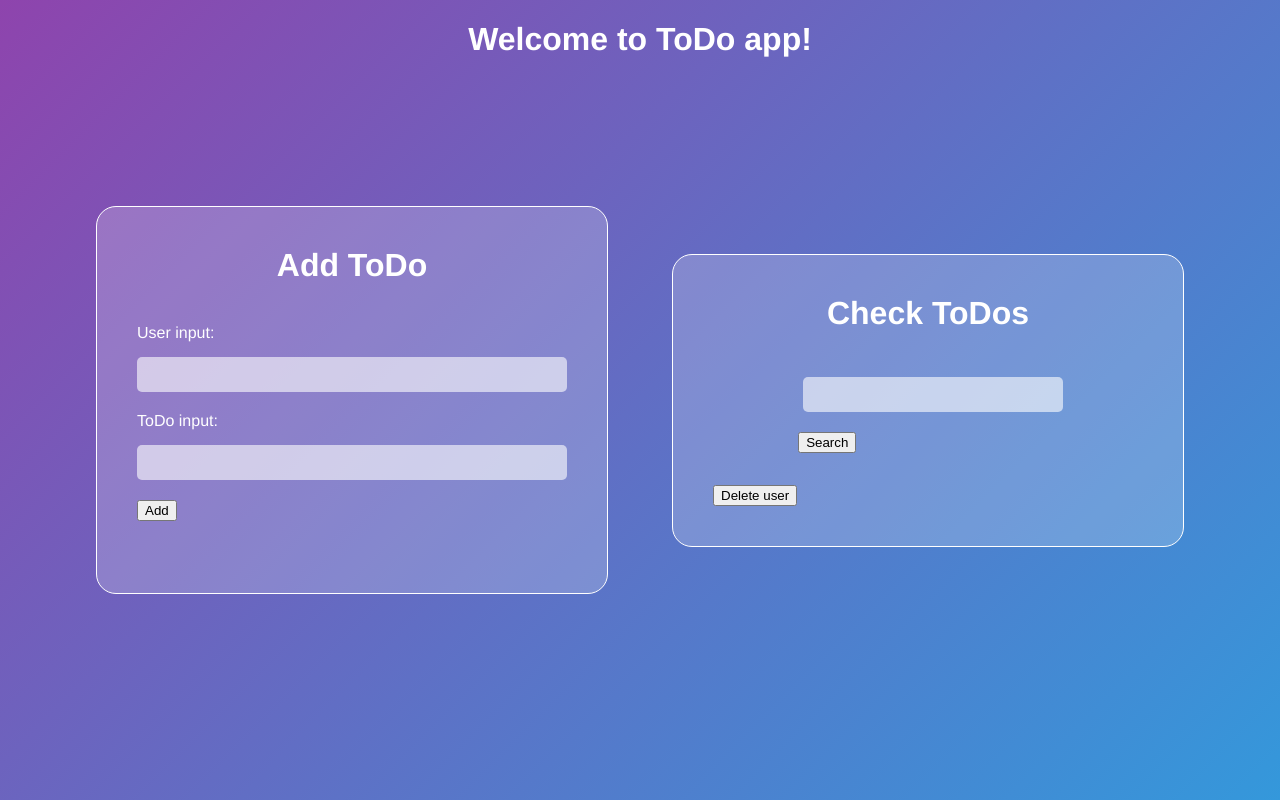
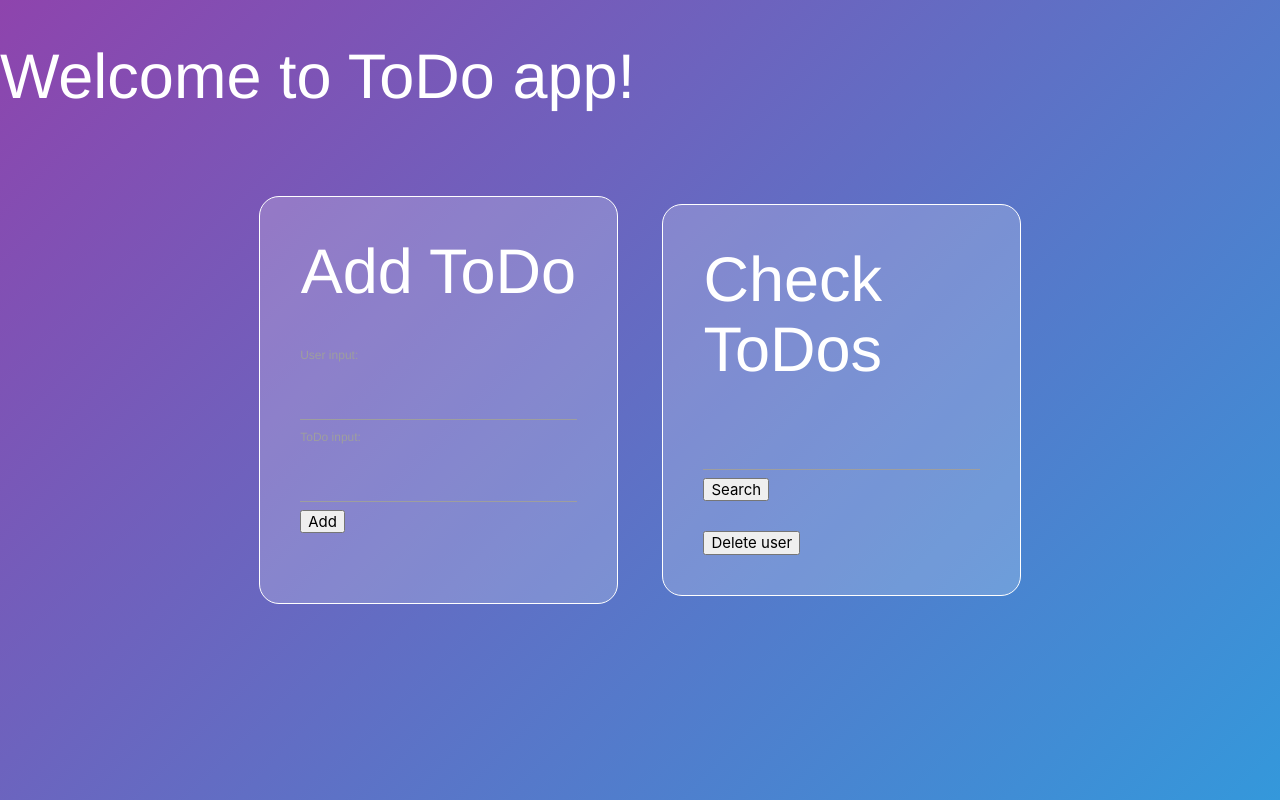
Before and after one commit to EskelinenElias/WebApps-Week5, a website: page public/index.html in a window 1280 px wide. Drawn offline with nearby package versions, Linux system fonts and the light colour scheme.

Commit message:
Updated checkbox logic

```diff
--- a/public/index.html
+++ b/public/index.html
@@ -6,13 +6,17 @@
   <title>Advanced Web Applications: Week 4</title>
   <script src="./scripts/main.js" defer></script>
   <link rel="stylesheet" type="text/css" href="./stylesheets/styles.css">
+  <!-- MATERIALIZE CSS -->
+  <link rel="stylesheet" href="https://cdnjs.cloudflare.com/ajax/libs/materialize/1.0.0/css/materialize.min.css">
+  <script src="https://cdnjs.cloudflare.com/ajax/libs/materialize/1.0.0/js/materialize.min.js"></script>
 </head>
 <body>
   <header>
     <h1>Welcome to ToDo app!<h1>
   </header>
   <main>
-    <div class="container" id="form-container">
+    <div class="container">
+      <div class="col" id="form-container">
         <h1>Add ToDo</h1>
         <form id="todoForm">
           <label for="userInput">User input:</label>
@@ -23,7 +27,7 @@
         </form>
         <p id="status"></p>
       </div>
-    <div class="container" id="list-container">
+      <div class="col" id="list-container">
         <h1>Check ToDos</h1>
         <form id="searchForm">
           <input type="text" id="searchInput" name="searchTerm"/>
@@ -32,6 +36,7 @@
         <ul id="todoList"></ul>
         <button id="deleteUser">Delete user</button>
       </div>
+    </div>
   </main>
 </body>
 </html>
--- a/public/scripts/main.js
+++ b/public/scripts/main.js
@@ -159,6 +159,8 @@ function displayTodos(name, todos) {
     // Create checkbox
     const checkbox = document.createElement('input');
     checkbox.setAttribute("type", "checkbox")
+    checkbox.setAttribute("id", "myCheckbox")
+    checkbox.setAttribute("class", "checkBoxes")
     checkbox.checked = todo.checked;
     checkbox.addEventListener("click", async () => {
       await swapTodoChecked(name, todo.todo, checkbox.checked);
--- a/public/stylesheets/styles.css
+++ b/public/stylesheets/styles.css
@@ -35,6 +35,16 @@ main {
 
 .container {
     display: flex;
+    justify-content: center;
+    align-items: center;
+    flex-direction: row;
+    width: 100%;
+    height: 100%;
+    gap: 5%;
+}
+
+.col {
+    display: flex;
     flex-direction: column;
     align-items: center;
     box-sizing: border-box;
@@ -47,7 +57,7 @@ main {
     margin-bottom: 20%;
 }
 
-.container h1 {
+.col h1 {
     margin: 0 0 40px 0;
     padding: 0;
 }
@@ -66,12 +76,12 @@ main {
     box-sizing: border-box;
 }
 
-label {
+.col label {
     margin-bottom: 10px;
     width: 100%;
 }
 
-input{
+.col input{
     box-sizing: border-box;
     background-color: rgba(255, 255, 255, 0.6);
     margin: 5px;
@@ -82,6 +92,6 @@ input{
     margin-bottom: 20px;
 }
 
-button {
+.col button {
     margin: auto auto 0 0;
 }
```
Lines whose indentation alone changed are shown as unchanged.
